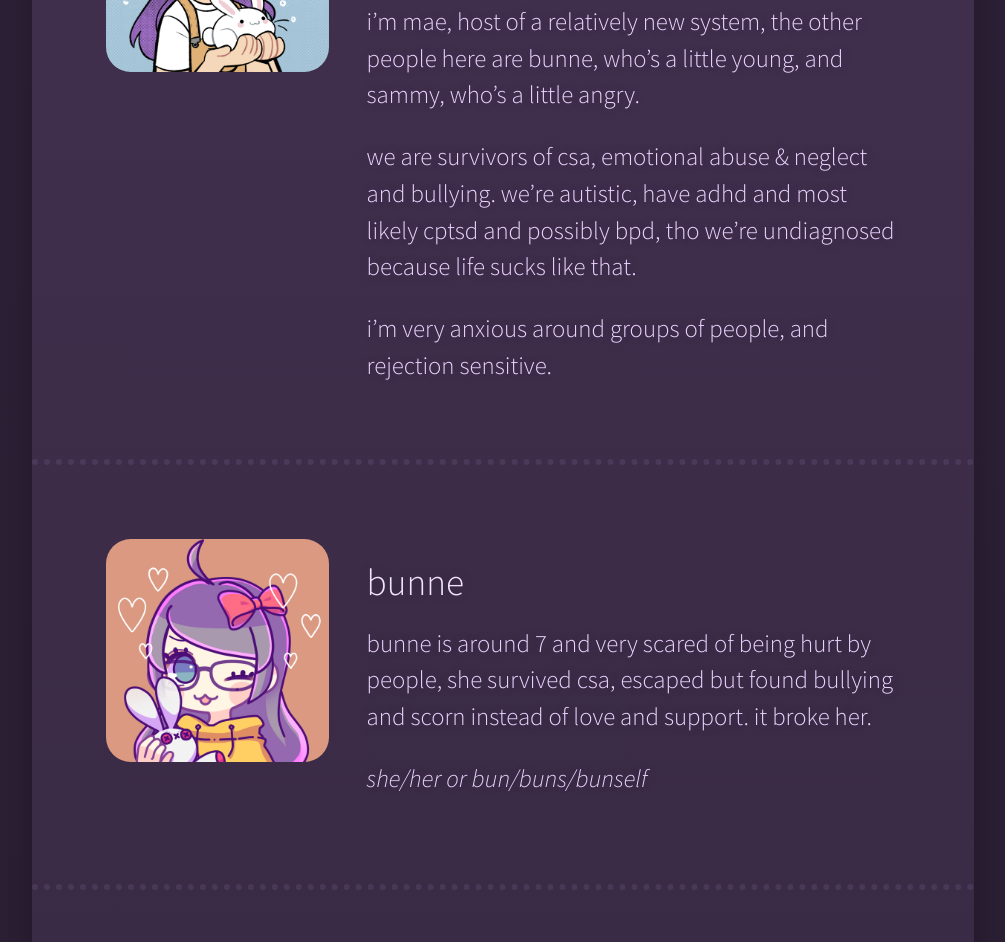
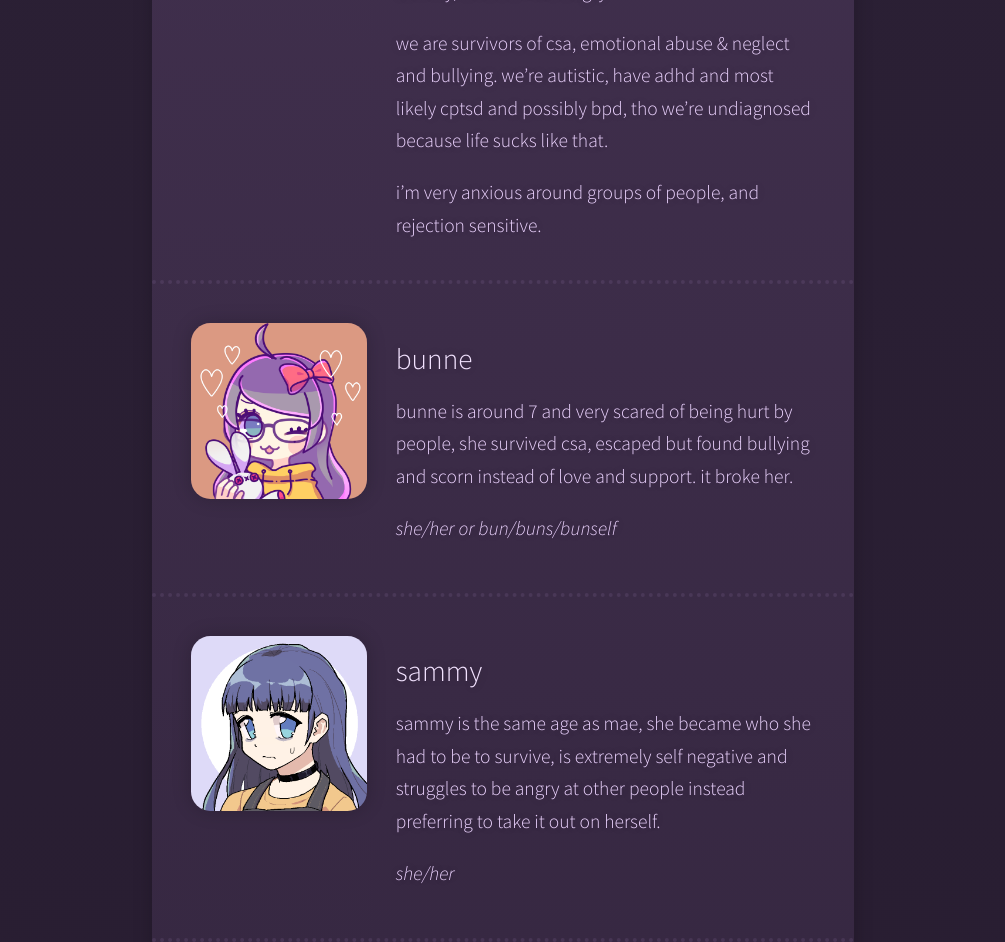
Before and after one commit to bunnegirl/bunnegirl.solutions, a plain HTML site: page docs/index.html in a window 1280 px wide. Shown: the part 300-1242 px from the top of the page, without its empty margins (137-1142 px from the left). Drawn offline with Linux system fonts and the light colour scheme.

Commit message:
improved layout scaling.

```diff
--- a/docs/main.css
+++ b/docs/main.css
@@ -1,3 +1,7 @@
+:root {
+    --u: calc(15px + 3vmin);
+}
+
 * {
     box-sizing: border-box;
     border: none;
@@ -13,15 +17,15 @@
 
 html {
     font-family: source sans pro;
-    font-size: calc(12px + 1vw);
+    font-size: calc(var(--u) / 2);
     font-weight: lighter;
-    line-height: calc(24px + 1vw);
+    line-height: calc(var(--u) / 1.2);
 }
 
 body {
     background: #2b2035 linear-gradient(180deg, #2b2035, #281d31);
     color: #ecd3ff;
-    padding: 3rem;
+    padding: 2.5rem;
     text-shadow: 0 0 0.5rem hsla(0, 0%, 0%, 0.2);
 }
 
@@ -29,22 +33,26 @@ section.level1,
 section.level2 {
     column-gap: 1.5rem;
     display: grid;
-    grid-template-columns: 9rem 1fr;
+    grid-template-columns: auto 1fr;
+    padding: 2rem;
 }
 section.level1 {
     border-radius: 1rem;
     background: #41304e linear-gradient(180deg, #41304e, #34263f);
     box-shadow: 0 0 1rem hsla(0, 0%, 0%, 0.2);
-    font-size: 1rem;
+    max-width: 36rem;
     margin: auto;
-    max-width: 38rem;
-    padding: 3rem;
+}
+@media screen and (max-width: 51rem) {
+    section.level1 {
+        max-width: 26rem;
+    }
 }
 section.level1 > *,
 section.level2 > * {
     grid-column: 2;
 }
-@media screen and (max-width: 50rem) {
+@media screen and (max-width: 51rem) {
     section.level1 > *,
     section.level2 > * {
         grid-column: 1/3;
@@ -54,21 +62,20 @@ section.level2 > * {
 section.level2 {
     border-top: 0.25rem dotted hsla(273.9, 61.1%, 77.8%, 0.1);
     grid-column: 1/3;
-    margin: 0 -3rem;
-    padding: 3rem;
+    margin: 0 -2rem;
 }
 section.level2:first-of-type {
-    margin-top: 2.5rem;
+    margin-top: 1.5rem;
 }
 section.level2:last-of-type {
-    margin-bottom: -3rem;
+    margin-bottom: -2rem;
 }
 
 div.avatar {
     grid-column: 1;
     grid-row: 1/10;
 }
-@media screen and (max-width: 50rem) {
+@media screen and (max-width: 51rem) {
     div.avatar {
         grid-column: 1/3;
         grid-row: 1;
@@ -79,6 +86,7 @@ div.avatar p {
 }
 div.avatar img {
     border-radius: 1rem;
+    box-shadow: 0 0 1rem hsla(0, 0%, 0%, 0.2);
     width: 9rem;
 }
 
```
